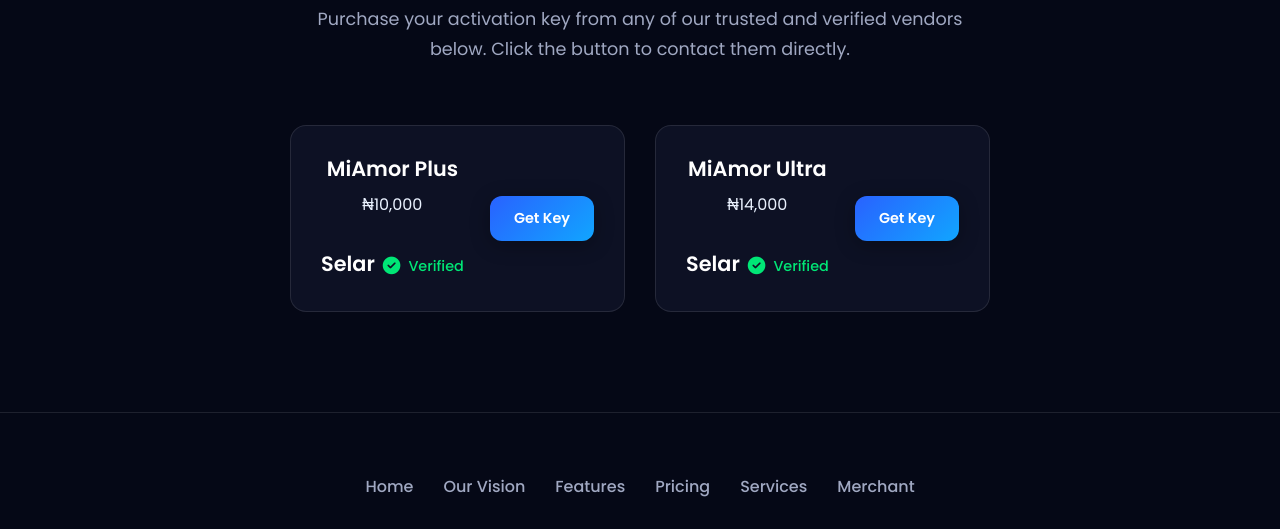
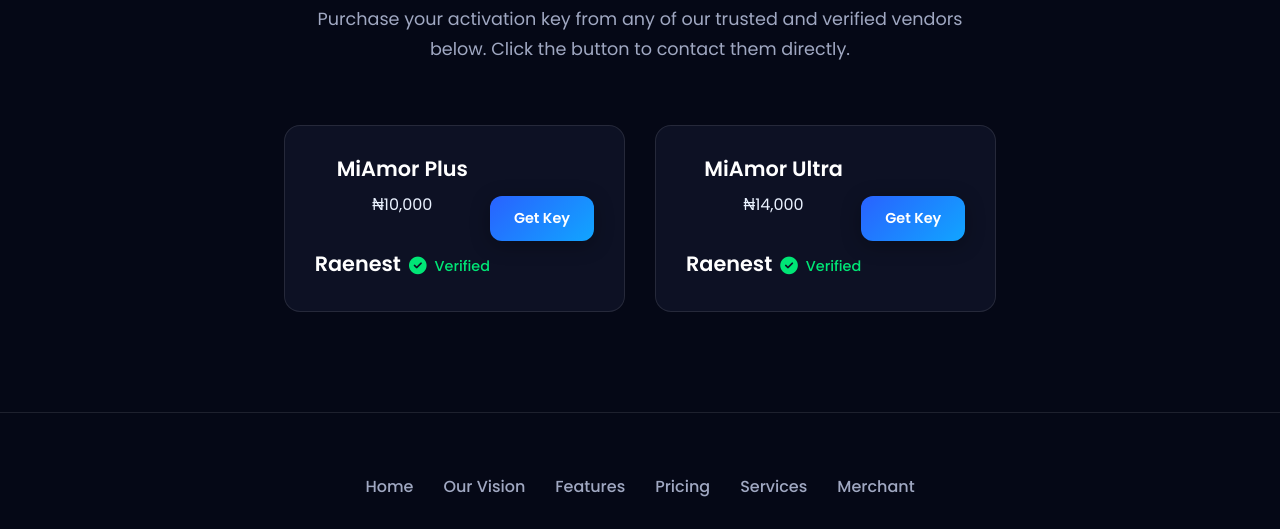
Before and after one commit to Abigail001john/miamor.com, a plain HTML site: page merchant.html in a window 1280 px wide. Shown: the part 271-800 px from the top of the page. Drawn offline with nearby package versions, Linux system fonts and the light colour scheme.

Commit message:
Update merchant.html

```diff
--- a/merchant.html
+++ b/merchant.html
@@ -513,11 +513,11 @@
                             <h3>MiAmor Plus</h3>
                             <p>₦10,000</p> <br>
                             <span class="verified-badge">
-                                <h3>Selar</h3>
+                                <h3>Raenest</h3>
                                 <i class="fas fa-check-circle"></i> Verified
                             </span>
                         </div>
-                        <a href="https://selar.com/79562rd563" target="_blank" class="btn">
+                        <a href="https://me.geegpay.africa/invoice/payment/RNMGAY3SL" target="_blank" class="btn">
                            Get Key
                         </a>
                     </div>
@@ -528,11 +528,11 @@
                             <h3>MiAmor Ultra</h3>
                             <p>₦14,000</p> <br>
                             <span class="verified-badge">
-                                <h3>Selar</h3>
+                                <h3>Raenest</h3>
                                 <i class="fas fa-check-circle"></i> Verified
                             </span>
                         </div>
-                        <a href="https://selar.com/7763p015k5" target="_blank" class="btn">
+                        <a href="https://me.geegpay.africa/invoice/payment/RNM5EB36D" target="_blank" class="btn">
                            Get Key
                         </a>
                     </div>
```
